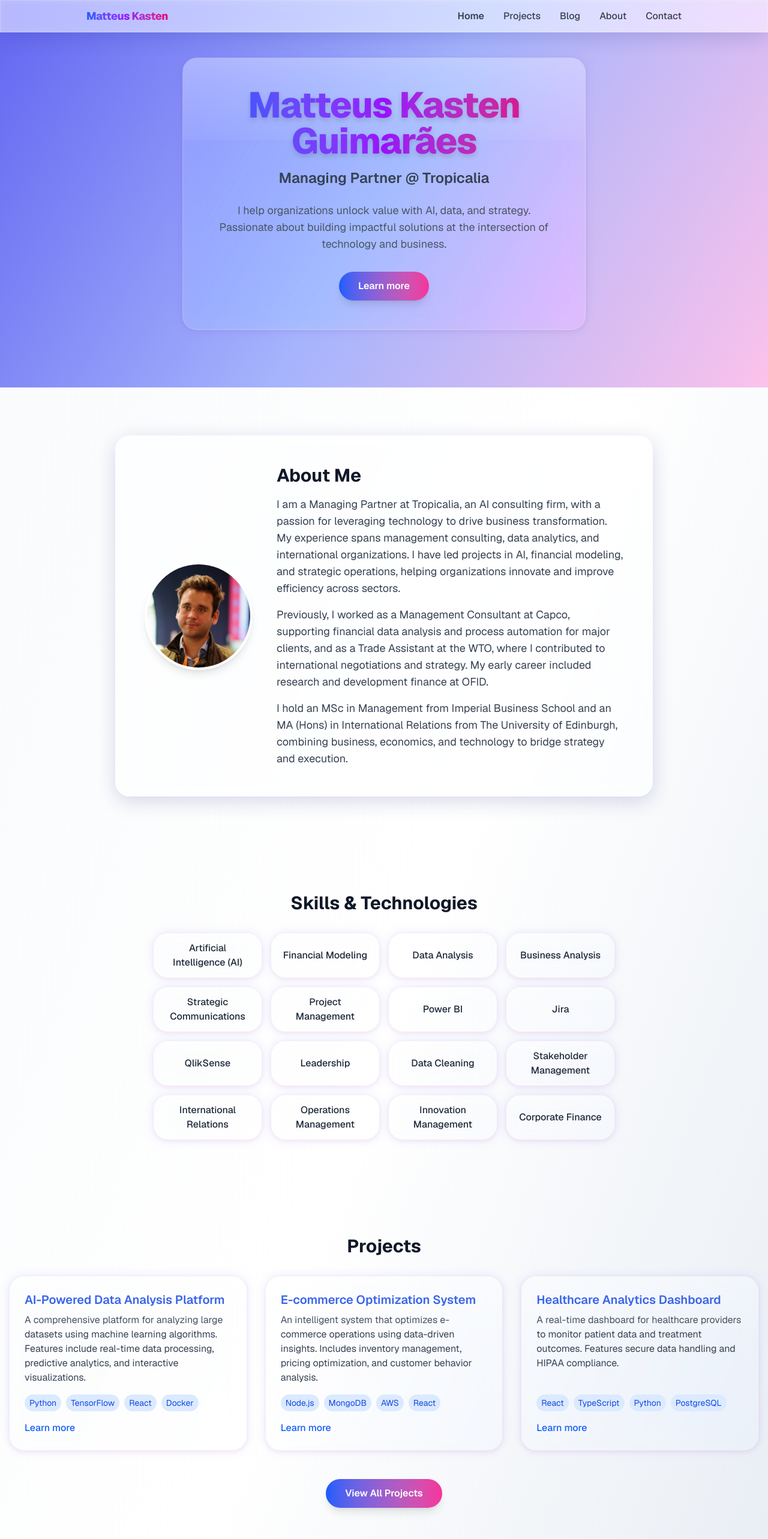
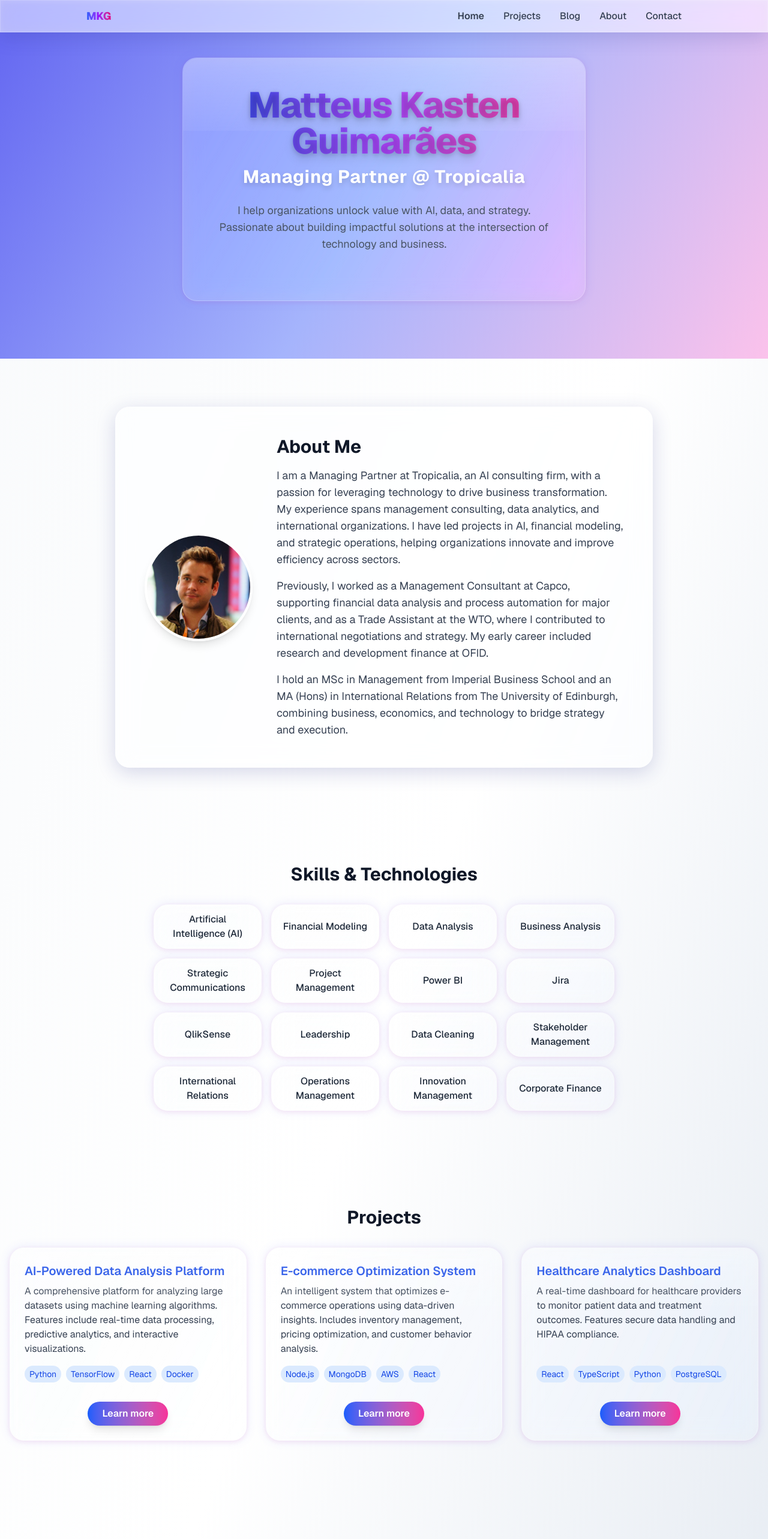
Before and after one commit to mattkasteng/newrep, a Next.js app: page / in a window 1280 px wide. Shown: the top 2566 px of the page at 60% size. Built offline with nearby package versions, Linux system fonts and the light colour scheme.

Commit message:
Remove Learn more from hero and View All Projects from homepage

```diff
--- a/src/app/blog/page.tsx
+++ b/src/app/blog/page.tsx
@@ -77,7 +77,8 @@ export default function BlogPage() {
                   </p>
                   <Link
                     href={`/blog/${post.slug}`}
-                    className="inline-block text-blue-600 dark:text-pink-400 font-medium btn-animated"
+                    className="mx-auto mt-4 px-6 py-2 rounded-full bg-gradient-to-r from-blue-600 to-pink-500 text-white font-semibold shadow-lg btn-animated focus:outline-none focus:ring-2 focus:ring-pink-400 transition-transform duration-200 hover:scale-105"
+                    style={{ display: 'inline-block' }}
                   >
                     Read more
                   </Link>
--- a/src/app/components/Footer.tsx
+++ b/src/app/components/Footer.tsx
@@ -26,22 +26,22 @@ const icons: Record<string, JSX.Element> = {
 };
 
   return (
-  <footer className="w-full py-6 mt-16 glass flex flex-col items-center">
-    <div className="flex gap-6 mb-2">
+  <footer className="w-full py-8 mt-16 bg-gray-900 flex flex-col items-center border-t border-gray-800">
+    <div className="flex gap-8 mb-3">
       {socials.map((s) => (
         <a
           key={s.label}
           href={s.href}
           target="_blank"
           rel="noopener noreferrer"
-          className="text-gray-700 dark:text-gray-200 hover:text-blue-600 dark:hover:text-pink-400 transition-colors duration-200"
+          className="text-white hover:text-blue-400 transition-colors duration-200 p-2 rounded-full bg-gray-800 hover:bg-blue-900 focus:outline-none focus:ring-2 focus:ring-blue-400"
           aria-label={s.label}
         >
-          {icons[s.icon]}
+          {React.cloneElement(icons[s.icon], { className: "w-7 h-7" })}
         </a>
       ))}
     </div>
-    <div className="text-sm text-center bg-gradient-to-r from-blue-600 via-purple-600 to-pink-600 bg-clip-text text-transparent font-semibold">
+    <div className="text-sm text-center text-white font-semibold tracking-wide">
       © {new Date().getFullYear()} Matteus Kasten Guimarães
     </div>
   </footer>
--- a/src/app/components/Header.tsx
+++ b/src/app/components/Header.tsx
@@ -43,7 +43,7 @@ const Header: React.FC = () => {
           href="/"
           className="font-extrabold text-lg tracking-tight bg-gradient-to-r from-blue-600 via-purple-600 to-pink-600 bg-clip-text text-transparent"
         >
-          Matteus Kasten
+          MKG
         </Link>
         <ul className="flex gap-4 sm:gap-8 text-base font-medium">
           {navLinks.map((link) => {
--- a/src/app/components/ProjectCard.tsx
+++ b/src/app/components/ProjectCard.tsx
@@ -51,7 +51,8 @@ const ProjectCard: React.FC<ProjectCardProps> = ({
     {link && (
       <a
         href={link}
-        className="inline-block mt-auto text-blue-600 dark:text-pink-400 font-medium btn-animated"
+        className="mx-auto mt-4 px-6 py-2 rounded-full bg-gradient-to-r from-blue-600 to-pink-500 text-white font-semibold shadow-lg btn-animated focus:outline-none focus:ring-2 focus:ring-pink-400 transition-transform duration-200 hover:scale-105"
+        style={{ display: 'inline-block' }}
       >
         Learn more
       </a>
--- a/src/app/sections/BlogSection.tsx
+++ b/src/app/sections/BlogSection.tsx
@@ -64,7 +64,7 @@ const BlogSection: React.FC = () => {
                 p: ({...props}) => <p className="prose-p" {...props} />,
               }}>{_node.content.slice(0, 200) + (_node.content.length > 200 ? "..." : "")}</ReactMarkdown>
             </div>
-            <a href="#" className="btn-animated text-blue-600 dark:text-pink-400 font-medium">Read more</a>
+            <a href={`blog/${_node.slug}`} className="mx-auto mt-4 px-6 py-2 rounded-full bg-gradient-to-r from-blue-600 to-pink-500 text-white font-semibold shadow-lg btn-animated focus:outline-none focus:ring-2 focus:ring-pink-400 transition-transform duration-200 hover:scale-105" style={{ display: 'inline-block' }}>Read more</a>
           </div>
         ))}
       </div>
--- a/src/app/sections/HeroSection.tsx
+++ b/src/app/sections/HeroSection.tsx
@@ -13,21 +13,15 @@ const HeroSection: React.FC = () => {
     >
       <div className="absolute inset-0 -z-10 bg-gradient-to-br from-blue-400/40 via-purple-400/30 to-pink-400/30 animate-gradient-x" />
       <div className="glass glass-highlight glass-glow glass-reflection max-w-2xl w-full mx-auto p-8 md:p-12 flex flex-col items-center shadow-2xl animate-fade-in">
-        <h1 className="text-4xl sm:text-6xl font-extrabold bg-gradient-to-r from-blue-600 via-purple-600 to-pink-600 bg-clip-text text-transparent drop-shadow-lg mb-4 tracking-tight">
+        <h1 className="text-4xl sm:text-6xl font-extrabold bg-gradient-to-r from-blue-700 via-purple-500 to-pink-500 bg-clip-text text-transparent drop-shadow-xl mb-3 tracking-tight" style={{ textShadow: '0 2px 8px rgba(0,0,0,0.18)' }}>
           Matteus Kasten Guimarães
         </h1>
-        <h2 className="text-xl sm:text-2xl font-semibold text-gray-700 dark:text-gray-200 mb-6">
+        <h2 className="text-2xl sm:text-3xl font-bold text-white mb-6 drop-shadow-lg tracking-wide">
           Managing Partner @ Tropicalia
         </h2>
         <p className="max-w-xl mx-auto text-lg text-gray-600 dark:text-gray-300 mb-8">
           I help organizations unlock value with AI, data, and strategy. Passionate about building impactful solutions at the intersection of technology and business.
         </p>
-        <a
-          href="#about"
-          className="inline-block px-8 py-3 rounded-full bg-gradient-to-r from-blue-600 to-pink-500 text-white font-semibold shadow-lg btn-animated focus:outline-none focus:ring-2 focus:ring-pink-400"
-        >
-          Learn more
-        </a>
       </div>
     </section>
   );
--- a/src/app/sections/ProjectsSection.tsx
+++ b/src/app/sections/ProjectsSection.tsx
@@ -41,12 +41,6 @@ const ProjectsSection: React.FC = () => {
           />
         ))}
       </div>
-      <Link
-        href="/projects"
-        className="mt-12 px-8 py-3 rounded-full bg-gradient-to-r from-blue-600 to-pink-500 text-white font-semibold shadow-lg btn-animated focus:outline-none focus:ring-2 focus:ring-pink-400"
-      >
-        View All Projects
-      </Link>
     </section>
   );
 };
```
